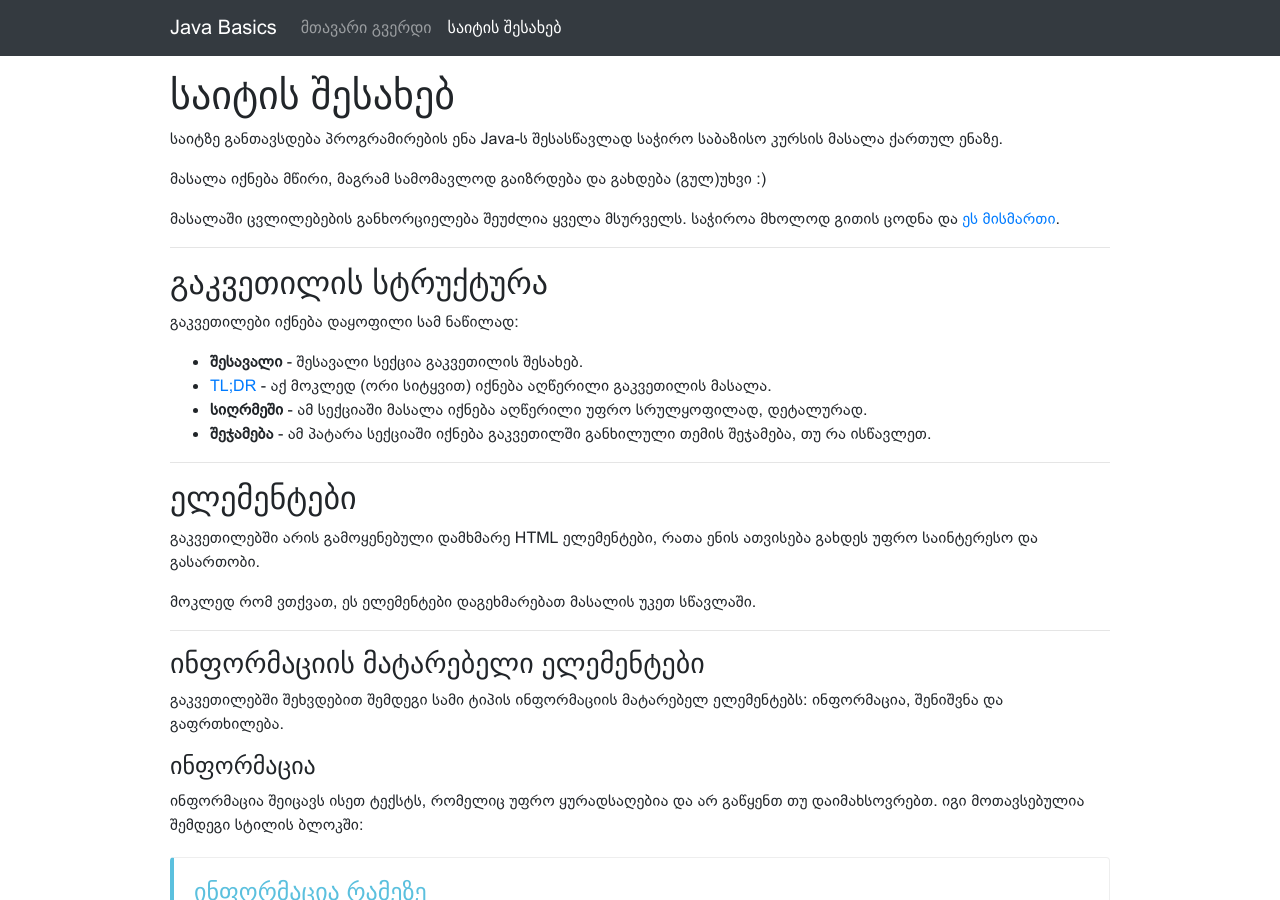
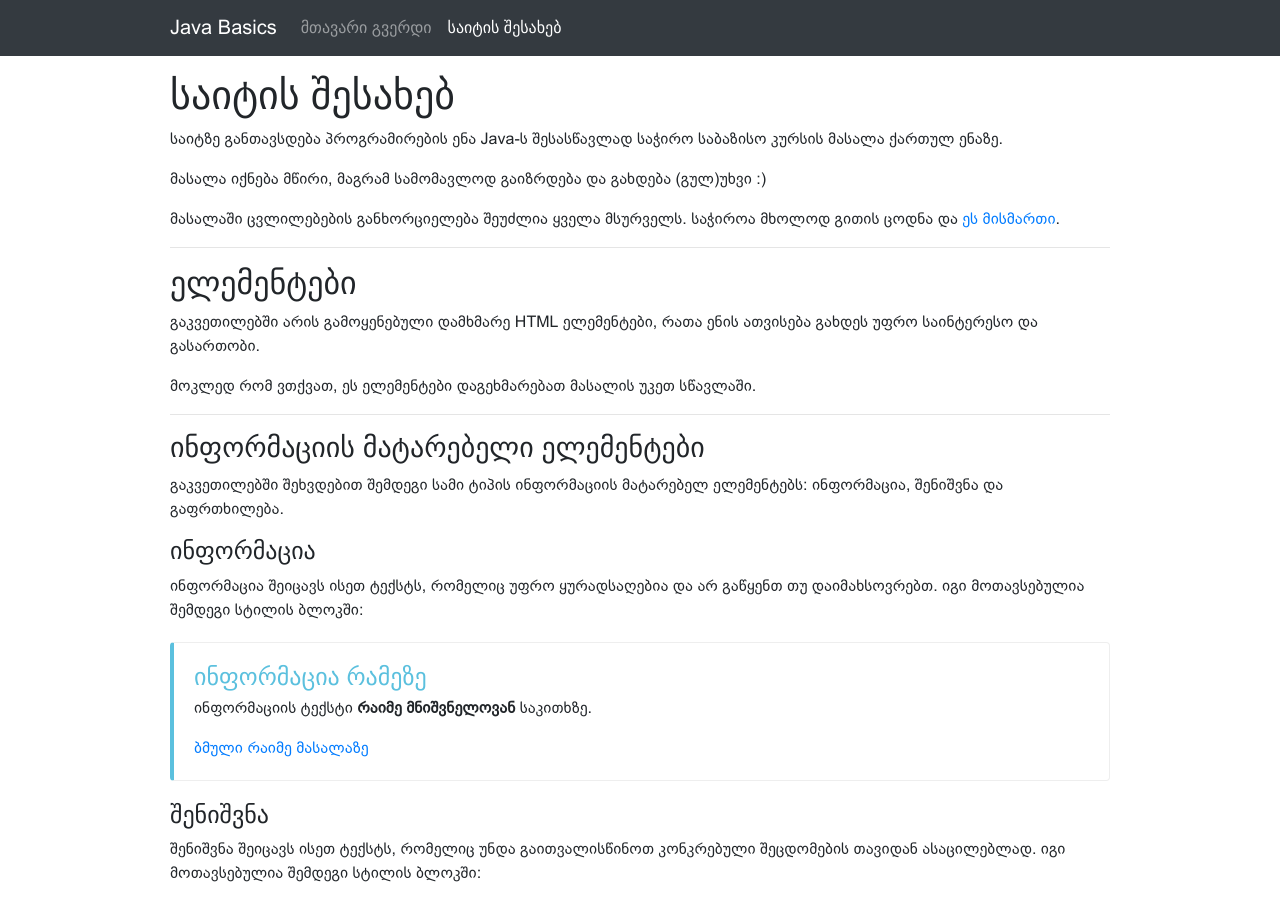
Before and after one commit to vakho10/java-basics, a Jekyll site: the page built from about.html, in a window 1280 px wide and 900 px high. Built offline with Jekyll 4.4.1, drawn with Linux system fonts in a browser that asks for light colours; some web fonts are replaced.

Commit message:
Changed lesson. Removed unnecessary info from about page.

```diff
--- a/about.html
+++ b/about.html
@@ -8,17 +8,6 @@ title: საიტის შესახებ
 <p>საიტზე განთავსდება პროგრამირების ენა Java-ს შესასწავლად საჭირო საბაზისო კურსის მასალა ქართულ ენაზე.</p>
 <p>მასალა იქნება მწირი, მაგრამ სამომავლოდ გაიზრდება და გახდება (გულ)უხვი :)</p>
 <p>მასალაში ცვლილებების განხორციელება შეუძლია ყველა მსურველს. საჭიროა მხოლოდ გითის ცოდნა და <a href="{{ site.github_url }}">ეს მისმართი</a>.</p>
-
-<hr />
-
-<h2>გაკვეთილის სტრუქტურა</h2>
-<p>გაკვეთილები იქნება დაყოფილი სამ ნაწილად:</p>
-<ul>
-  <li><strong>შესავალი</strong> - შესავალი სექცია გაკვეთილის შესახებ.</li>
-  <li><a href="https://en.wikipedia.org/wiki/Wikipedia:Too_long;_didn%27t_read">TL;DR</a> - აქ მოკლედ (ორი სიტყვით) იქნება აღწერილი გაკვეთილის მასალა.</li>
-  <li><strong>სიღრმეში</strong> - ამ სექციაში მასალა იქნება აღწერილი უფრო სრულყოფილად, დეტალურად.</li>
-  <li><strong>შეჯამება</strong> - ამ პატარა სექციაში იქნება გაკვეთილში განხილული თემის შეჯამება, თუ რა ისწავლეთ.</li>
-</ul>
 
 <hr />
 
```
Also changed, not shown: _posts/2019-03-15-lesson-1.html (+42 -0 lines).
